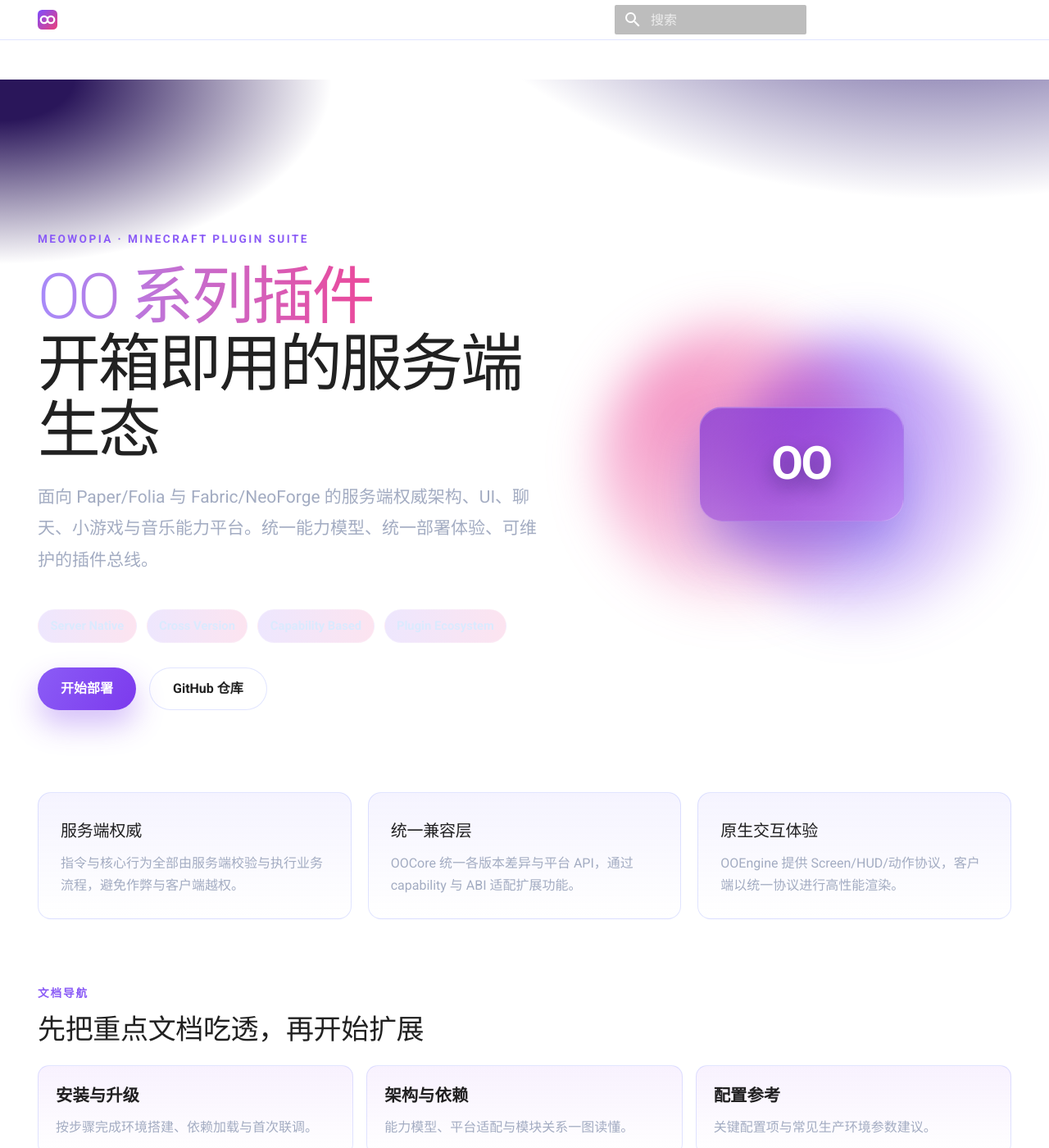
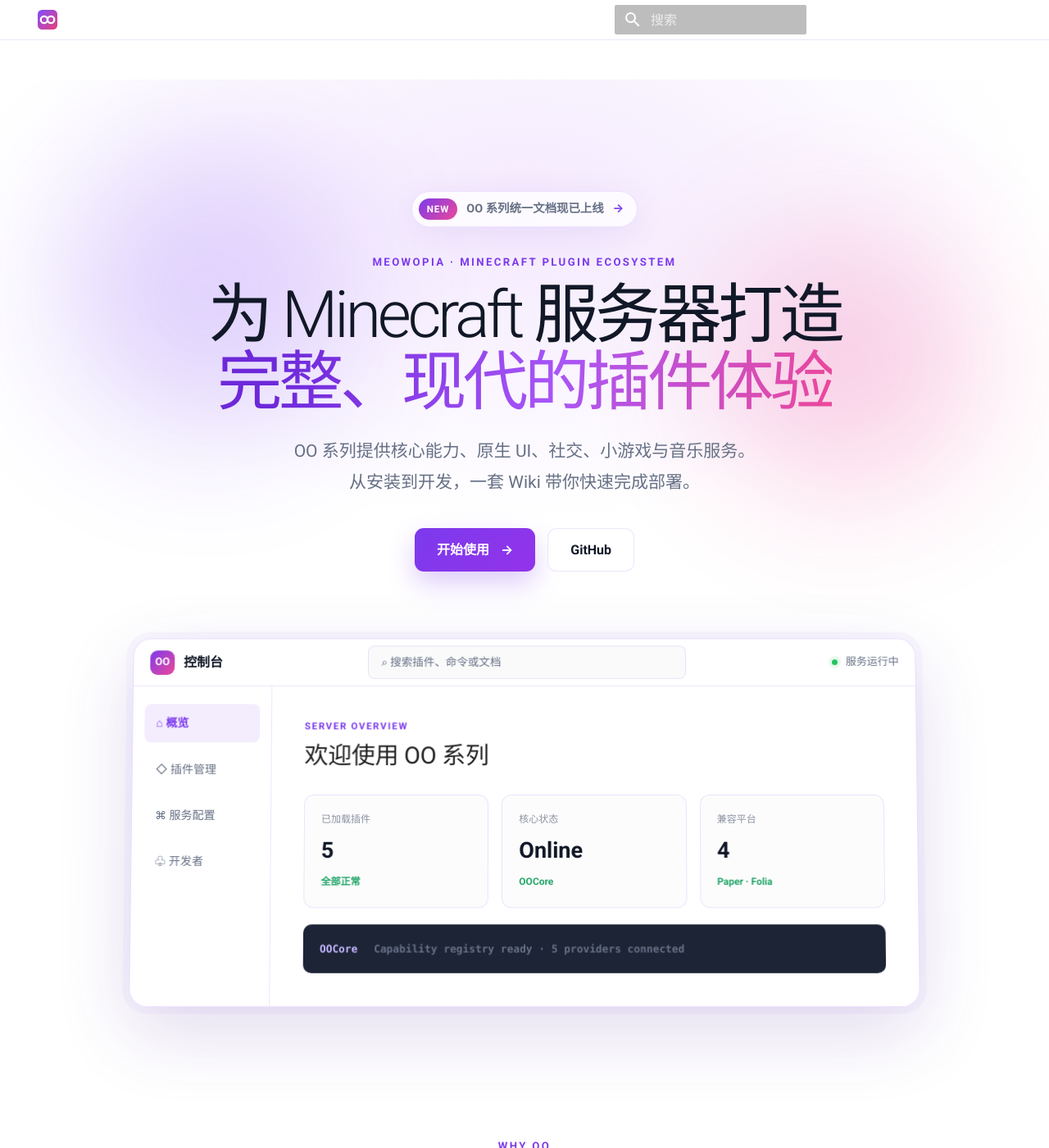
Before and after one commit to Meowopia/OOWiki, an MkDocs documentation site: the page built from docs/index.md, in a window 1280 px wide and 1400 px high. Shown: the whole window at 82% size. Built offline with MkDocs 1.6.1 and Material for MkDocs 9.7.7, drawn with Linux system fonts in a browser that asks for light colours; comment, search, counter and statistics services are not loaded; some of the changed text lies outside the part shown.

Commit message:
feat: redesign homepage in AstrBot-inspired style

```diff
--- a/docs/index.md
+++ b/docs/index.md
@@ -5,121 +5,94 @@
   - footer
 ---
 
-<section class="hero">
-  <div class="hero-copy">
-    <p class="hero-kicker">MEOWOPIA · MINECRAFT PLUGIN SUITE</p>
-    <h1><span>OO 系列插件</span><br>开箱即用的服务端生态</h1>
-    <p class="hero-lead">面向 Paper/Folia 与 Fabric/NeoForge 的服务端权威架构、UI、聊天、小游戏与音乐能力平台。统一能力模型、统一部署体验、可维护的插件总线。</p>
-    <div class="hero-badges" aria-label="核心能力">
-      <span>Server Native</span>
-      <span>Cross Version</span>
-      <span>Capability Based</span>
-      <span>Plugin Ecosystem</span>
+<section class="ovo-hero">
+  <div class="ovo-glow ovo-glow-left"></div>
+  <div class="ovo-glow ovo-glow-right"></div>
+  <a class="ovo-notice" href="installation/">
+    <span>NEW</span> OO 系列统一文档现已上线 <b>→</b>
+  </a>
+  <p class="ovo-eyebrow">MEOWOPIA · MINECRAFT PLUGIN ECOSYSTEM</p>
+  <h1>为 Minecraft 服务器打造<br><em>完整、现代的插件体验</em></h1>
+  <p class="ovo-lead">OO 系列提供核心能力、原生 UI、社交、小游戏与音乐服务。<br>从安装到开发，一套 Wiki 带你快速完成部署。</p>
+  <div class="ovo-actions">
+    <a class="ovo-btn ovo-btn-primary" href="installation/">开始使用 <span>→</span></a>
+    <a class="ovo-btn ovo-btn-secondary" href="https://github.com/Meowopia/OOWiki">GitHub</a>
+  </div>
+
+  <div class="ovo-preview" aria-label="OO 系列插件预览">
+    <div class="preview-bar">
+      <div class="preview-brand"><span class="preview-logo">OO</span><b>控制台</b></div>
+      <div class="preview-search">⌕ 搜索插件、命令或文档</div>
+      <div class="preview-status"><i></i> 服务运行中</div>
     </div>
-    <div class="hero-actions">
-      <a class="btn btn-primary" href="installation/">开始部署</a>
-      <a class="btn btn-ghost" href="https://github.com/Meowopia/OOWiki">GitHub 仓库</a>
-    </div>
-  </div>
-  <div class="hero-art" aria-hidden="true">
-    <div class="hero-orb hero-orb-a"></div>
-    <div class="hero-orb hero-orb-b"></div>
-    <div class="hero-glass">
-      <div class="oo-mark">OO</div>
+    <div class="preview-body">
+      <aside>
+        <span class="active">⌂ 概览</span><span>◇ 插件管理</span><span>⌘ 服务配置</span><span>♧ 开发者</span>
+      </aside>
+      <main>
+        <p class="preview-kicker">SERVER OVERVIEW</p>
+        <h3>欢迎使用 OO 系列</h3>
+        <div class="preview-metrics">
+          <div><small>已加载插件</small><strong>5</strong><b>全部正常</b></div>
+          <div><small>核心状态</small><strong>Online</strong><b>OOCore</b></div>
+          <div><small>兼容平台</small><strong>4</strong><b>Paper · Folia</b></div>
+        </div>
+        <div class="preview-console"><span>OOCore</span> Capability registry ready · 5 providers connected</div>
+      </main>
     </div>
   </div>
 </section>
 
-<section class="feature-grid">
-  <article>
-    <h3>服务端权威</h3>
-    <p>指令与核心行为全部由服务端校验与执行业务流程，避免作弊与客户端越权。</p>
-  </article>
-  <article>
-    <h3>统一兼容层</h3>
-    <p>OOCore 统一各版本差异与平台 API，通过 capability 与 ABI 适配扩展功能。</p>
-  </article>
-  <article>
-    <h3>原生交互体验</h3>
-    <p>OOEngine 提供 Screen/HUD/动作协议，客户端以统一协议进行高性能渲染。</p>
-  </article>
+<section class="ovo-section ovo-intro">
+  <p class="ovo-eyebrow">WHY OO</p>
+  <h2>专注能力，而不是重复造轮子</h2>
+  <p>统一底层、清晰边界、原生体验，让服务器功能可以像积木一样组合。</p>
 </section>
 
-<section class="section-title">
-  <p>文档导航</p>
-  <h2>先把重点文档吃透，再开始扩展</h2>
+<div class="ovo-feature-grid">
+  <article class="ovo-feature ovo-feature-wide">
+    <span class="feature-icon">⌁</span>
+    <div><h3>统一能力架构</h3><p>OOCore 统一生命周期、命令、数据与 capability 协商，各插件只关注自己的业务能力。</p></div>
+    <div class="feature-code"><i>OOCore</i><span>Capability Bus</span><b>OOEngine</b><b>OOChat</b><b>OOGame</b></div>
+  </article>
+  <article class="ovo-feature">
+    <span class="feature-icon">⚡</span><h3>开箱即用</h3><p>清晰的安装流程与生产配置参考，几分钟内完成首次部署。</p>
+  </article>
+  <article class="ovo-feature">
+    <span class="feature-icon">◫</span><h3>原生交互</h3><p>Screen、HUD 与动作协议，为玩家提供一致且流畅的客户端体验。</p>
+  </article>
+  <article class="ovo-feature">
+    <span class="feature-icon">◎</span><h3>跨平台兼容</h3><p>面向 Paper、Folia、Fabric 与 NeoForge，隔离平台和版本差异。</p>
+  </article>
+</div>
+
+<section class="ovo-section">
+  <p class="ovo-eyebrow">PLUGIN ECOSYSTEM</p>
+  <h2>一个核心，连接所有插件</h2>
+  <p>每个组件独立工作，也能通过统一能力总线协同运行。</p>
 </section>
 
-<div class="quick-grid">
-  <a href="installation/" class="quick-card">
-    <strong>安装与升级</strong>
-    <p>按步骤完成环境搭建、依赖加载与首次联调。</p>
-  </a>
-  <a href="architecture/" class="quick-card">
-    <strong>架构与依赖</strong>
-    <p>能力模型、平台适配与模块关系一图读懂。</p>
-  </a>
-  <a href="configuration/" class="quick-card">
-    <strong>配置参考</strong>
-    <p>关键配置项与常见生产环境参数建议。</p>
-  </a>
-  <a href="commands-permissions/" class="quick-card">
-    <strong>命令与权限</strong>
-    <p>指令列表、权限树与典型运维场景。</p>
-  </a>
-  <a href="development/" class="quick-card">
-    <strong>开发者接入</strong>
-    <p>接入流程、SDK 说明、事件回调与扩展方式。</p>
-  </a>
-  <a href="troubleshooting/" class="quick-card">
-    <strong>故障排查</strong>
-    <p>按现象快速定位并提供标准化修复步骤。</p>
-  </a>
+<div class="ovo-plugin-grid">
+  <a href="plugins/oocore/"><span>CORE</span><i>01</i><h3>OOCore</h3><p>插件生态的核心运行时与能力底座。</p><b>查看文档 →</b></a>
+  <a href="plugins/ooengine/"><span>UI ENGINE</span><i>02</i><h3>OOEngine</h3><p>Screen、HUD 与客户端动作协议。</p><b>查看文档 →</b></a>
+  <a href="plugins/oochat/"><span>SOCIAL</span><i>03</i><h3>OOChat</h3><p>聊天、好友、会话与邮件系统。</p><b>查看文档 →</b></a>
+  <a href="plugins/oogame/"><span>GAME</span><i>04</i><h3>OOGame</h3><p>大厅、房间、匹配与小游戏聚合。</p><b>查看文档 →</b></a>
+  <a href="plugins/oomusic/"><span>MEDIA</span><i>05</i><h3>OOMusic</h3><p>曲库、歌单与多人同步收听。</p><b>查看文档 →</b></a>
 </div>
 
-<section class="section-title">
-  <p>插件产品栈</p>
-  <h2>从核心到扩展，一套文档打通全部插件</h2>
+<section class="ovo-docs">
+  <div><p class="ovo-eyebrow">DOCUMENTATION</p><h2>从这里开始</h2><p>部署、配置、开发与排障，所有关键资料都在这里。</p></div>
+  <div class="ovo-doc-links">
+    <a href="installation/"><span>01</span><b>安装与升级</b><i>→</i></a>
+    <a href="architecture/"><span>02</span><b>架构与依赖</b><i>→</i></a>
+    <a href="configuration/"><span>03</span><b>配置参考</b><i>→</i></a>
+    <a href="development/"><span>04</span><b>开发者接入</b><i>→</i></a>
+  </div>
 </section>
 
-<div class="product-grid">
-  <a href="plugins/oocore/" class="product-card">
-    <span class="chip">RUNTIME</span>
-    <h3>OOCore</h3>
-    <p>核心能力层，承载统一命令、生命周期、能力协商与数据服务。</p>
-    <strong>进入文档 →</strong>
-  </a>
-  <a href="plugins/ooengine/" class="product-card">
-    <span class="chip">UI ENGINE</span>
-    <h3>OOEngine</h3>
-    <p>服务端 UI、HUD 与动作协议，适配 Fabric/NeoForge 客户端。</p>
-    <strong>进入文档 →</strong>
-  </a>
-  <a href="plugins/oochat/" class="product-card">
-    <span class="chip">SOCIAL</span>
-    <h3>OOChat</h3>
-    <p>聊天、会话、邮件、好友等社交能力体系化落地。</p>
-    <strong>进入文档 →</strong>
-  </a>
-  <a href="plugins/oogame/" class="product-card">
-    <span class="chip">GAME</span>
-    <h3>OOGame</h3>
-    <p>小游戏大厅、房间/匹配、邀请与 Provider 聚合能力。</p>
-    <strong>进入文档 →</strong>
-  </a>
-  <a href="plugins/oomusic/" class="product-card">
-    <span class="chip">MEDIA</span>
-    <h3>OOMusic</h3>
-    <p>曲库、队列、歌单、共享会话与同步听的媒体能力。</p>
-    <strong>进入文档 →</strong>
-  </a>
-</div>
-
-<section class="cta">
-  <div>
-    <p>GET STARTED</p>
-    <h2>准备部署 OO 系列？</h2>
-    <p>从安装、配置到首轮联调，按文档顺序完成，低风险上线。</p>
-  </div>
-  <a class="btn btn-primary" href="installation/">查看安装指南</a>
+<section class="ovo-cta">
+  <div class="ovo-cta-logo">OO</div>
+  <h2>准备好构建你的服务器了吗？</h2>
+  <p>现在开始部署 OO 系列插件。</p>
+  <a class="ovo-btn ovo-btn-primary" href="installation/">阅读安装指南 <span>→</span></a>
 </section>
```
Also changed, not shown: docs/stylesheets/extra.css.
